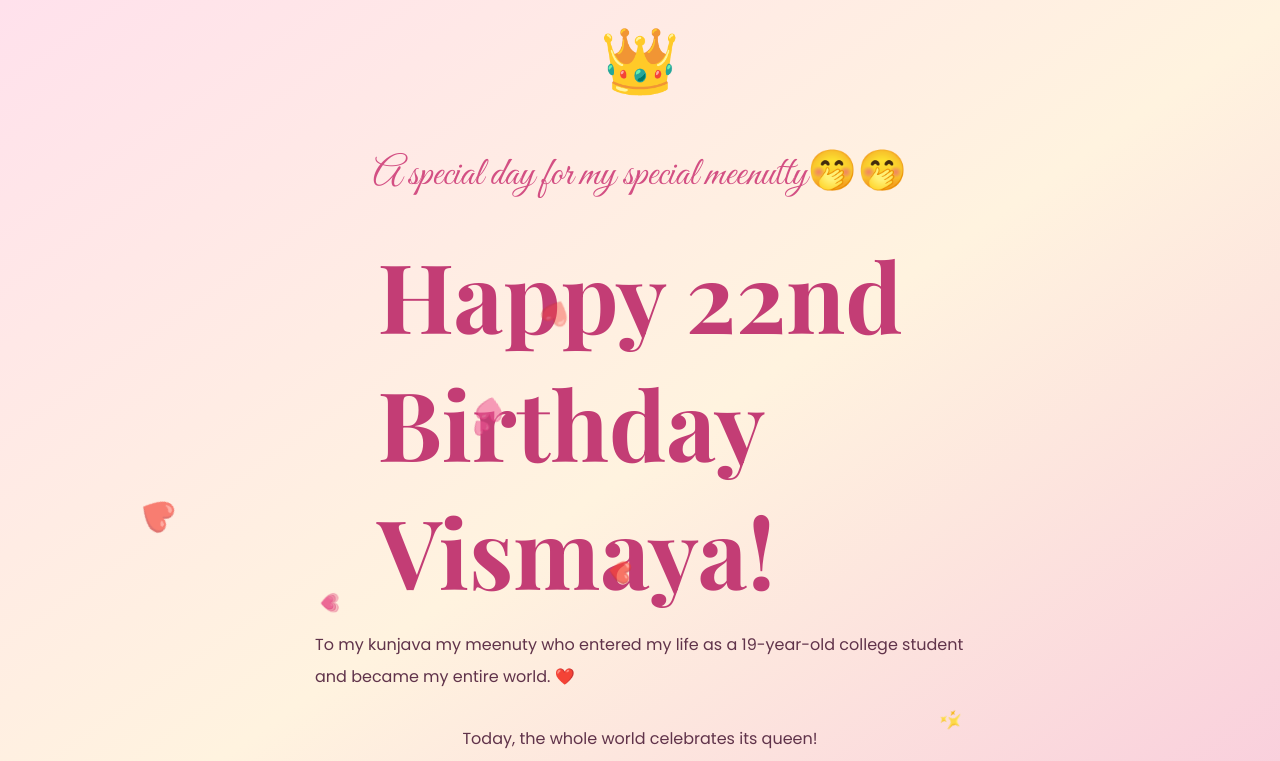
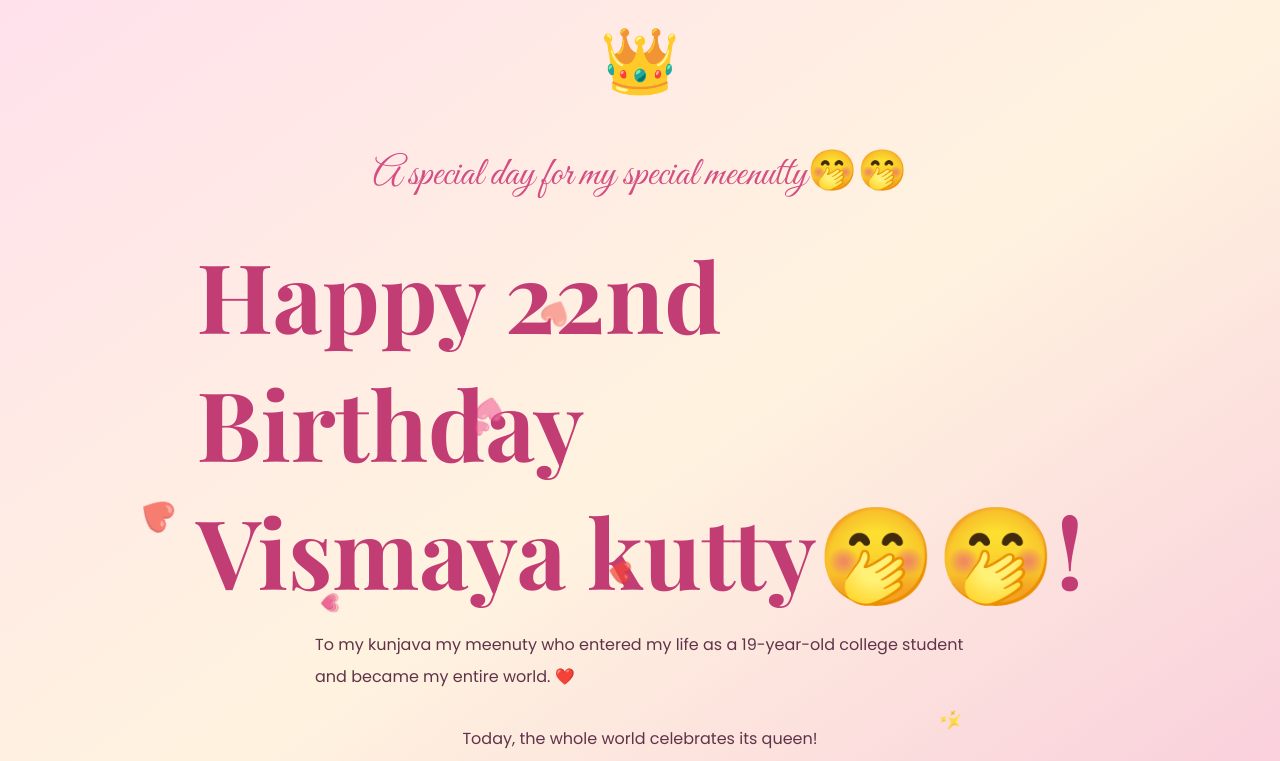
Before and after one commit to joel667mathew-sudo/Meenukuttyb-irthday-, a plain HTML site: page index.html in a window 1280 px wide. Shown: the top 761 px of the page. Drawn offline with nearby package versions, Linux system fonts and the light colour scheme.

Commit message:
Update birthday message for Vismaya

```diff
--- a/index.html
+++ b/index.html
@@ -112,7 +112,7 @@ footer{background:#32182b;color:#ffd9e8;padding:25px;text-align:center}
 <header class="hero">
  <div class="crown">👑</div>
  <p class="script" style="font-size:2.5rem">A special day for my special meenutty🤭🤭</p>
- <h1>Happy 22nd<br>Birthday<br>Vismaya!</h1>
+ <h1>Happy 22nd<br>Birthday<br>Vismaya kutty🤭🤭!</h1>
  <p>To my kunjava my meenuty  who entered my life as a 19-year-old college student and became my entire world. ❤️</p>
  <p>Today, the whole world celebrates its queen!</p>
  <button class="btn" onclick="go('story')">Enter Your Kingdom 💗</button>
```
